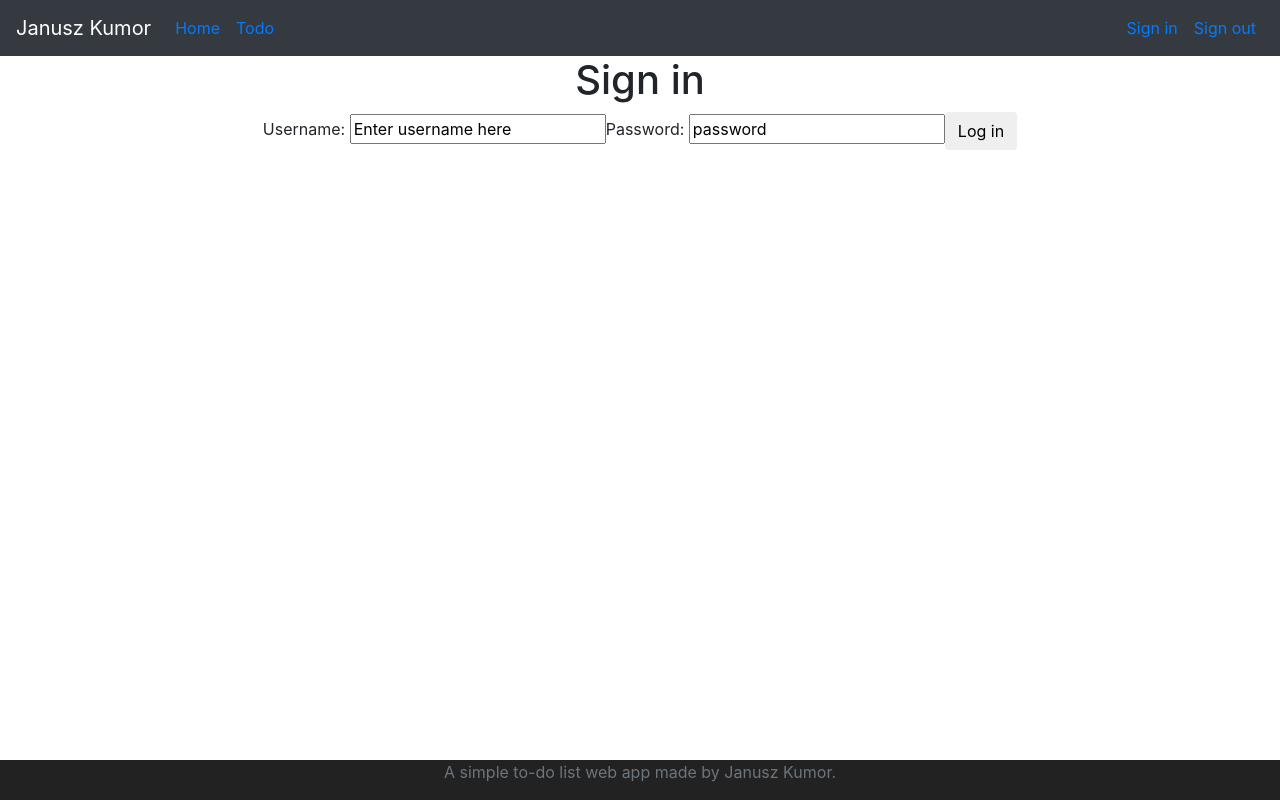
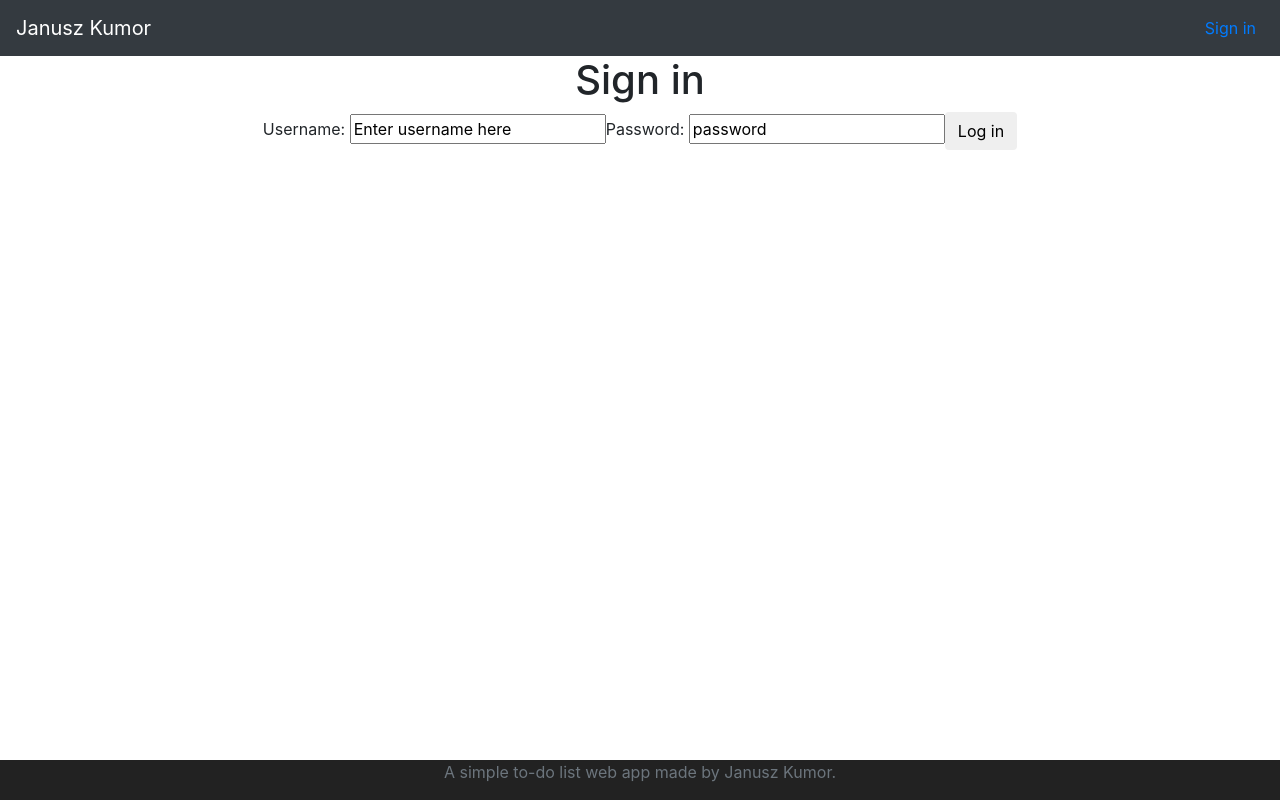
Before and after one commit to jkumz/fullstack-todo-list, a React (Create React App) app: page / in a window 1280 px wide. Built offline with nearby package versions, Linux system fonts and the light colour scheme.

Commit message:
only relevant links displayed now checks if user's credentials stored in session storage if they are, todo/home/logout showed, else only log in uses AuthenticationService.isUserLoggedIn in HeaderComponent to achieve this HeaderComponentWithNavigation used to enable navigation for HeaderComponent

```diff
--- a/src/components/todo/AuthenticationService.js
+++ b/src/components/todo/AuthenticationService.js
@@ -9,6 +9,12 @@ class AuthenticationService {
     logout() {
         sessionStorage.removeItem("authenticatedUser");
     }
+
+    isUserLoggedIn() {
+        let user = sessionStorage.getItem("authenticatedUser");
+        // if user is null, then the user isn't logged in
+        return user !== null; // i.e, if not null then they're logged in
+    }
 }
 
 export default new AuthenticationService();
--- a/src/components/todo/TodoApp.jsx
+++ b/src/components/todo/TodoApp.jsx
@@ -13,7 +13,7 @@ class TodoApp extends Component {
             <div className="TodoApp">
                 <Router>
                     <>
-                        <HeaderComponent />
+                        <HeaderComponentWithNavigation />
                         <Routes>
                             <Route path="/" element={<LoginComponentWithNavigation />} />
                             {/*display login component on /login of url*/}
@@ -37,17 +37,19 @@ class TodoApp extends Component {
 
 class HeaderComponent extends Component {
     render() {
+        const isUserLoggedIn = AuthenticationService.isUserLoggedIn();
+        console.log(isUserLoggedIn);
         return (
             <header>
                 <nav className="navbar navbar-expand-md navbar-dark bg-dark">
                     <div><a href="https://github.com/jkumz" className="navbar-brand">Janusz Kumor</a></div>
                     <ul className="navbar-nav">
-                        <li className="nav-link"><Link to="/welcome/Janusz">Home</Link></li>
-                        <li className="nav-link"><Link to="/todo">Todo</Link></li>
+                        {isUserLoggedIn && <li className="nav-link"><Link to="/welcome/Janusz">Home</Link></li>}
+                        {isUserLoggedIn && <li className="nav-link"><Link to="/todo">Todo</Link></li>}
                     </ul>
                     <ul className="navbar-nav navbar-collapse justify-content-end">
-                        <li className="nav-link"><Link to="/login">Sign in</Link></li>
-                        <li className="nav-link"><Link to="/logout" onClick={AuthenticationService.logout}>Sign out</Link></li>
+                        {!isUserLoggedIn && <li className="nav-link"><Link to="/login">Sign in</Link></li>}
+                        {isUserLoggedIn && <li className="nav-link"><Link to="/logout" onClick={AuthenticationService.logout}>Sign out</Link></li>}
                     </ul>
                 </nav>
             </header>
```
